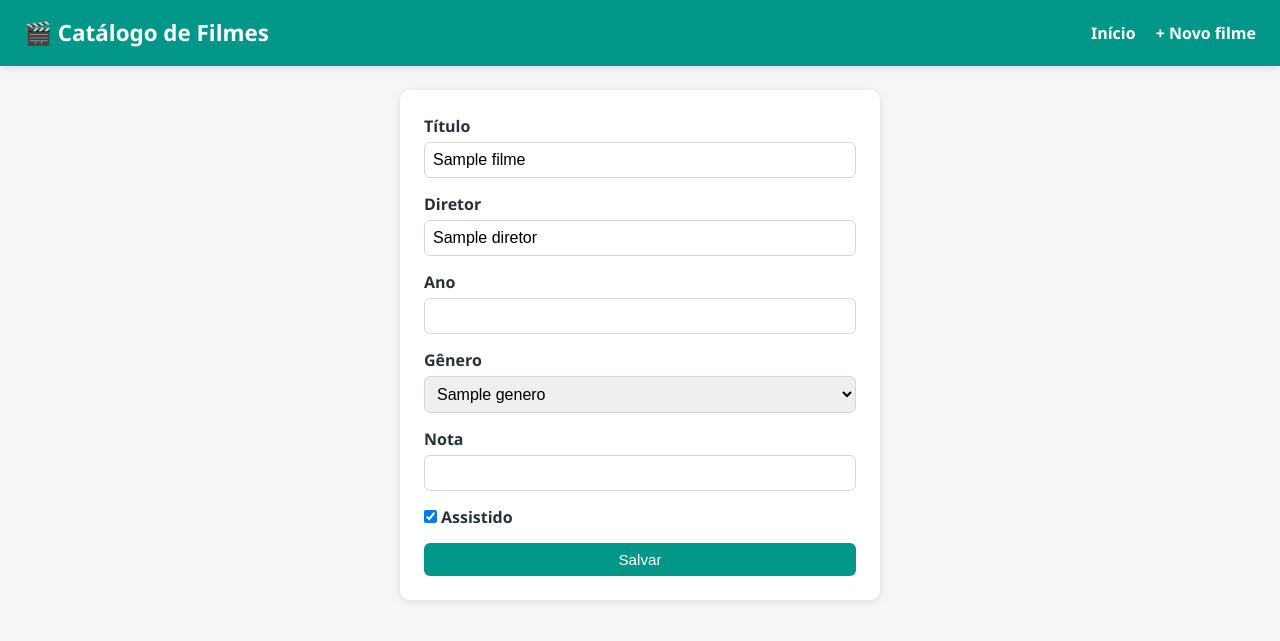
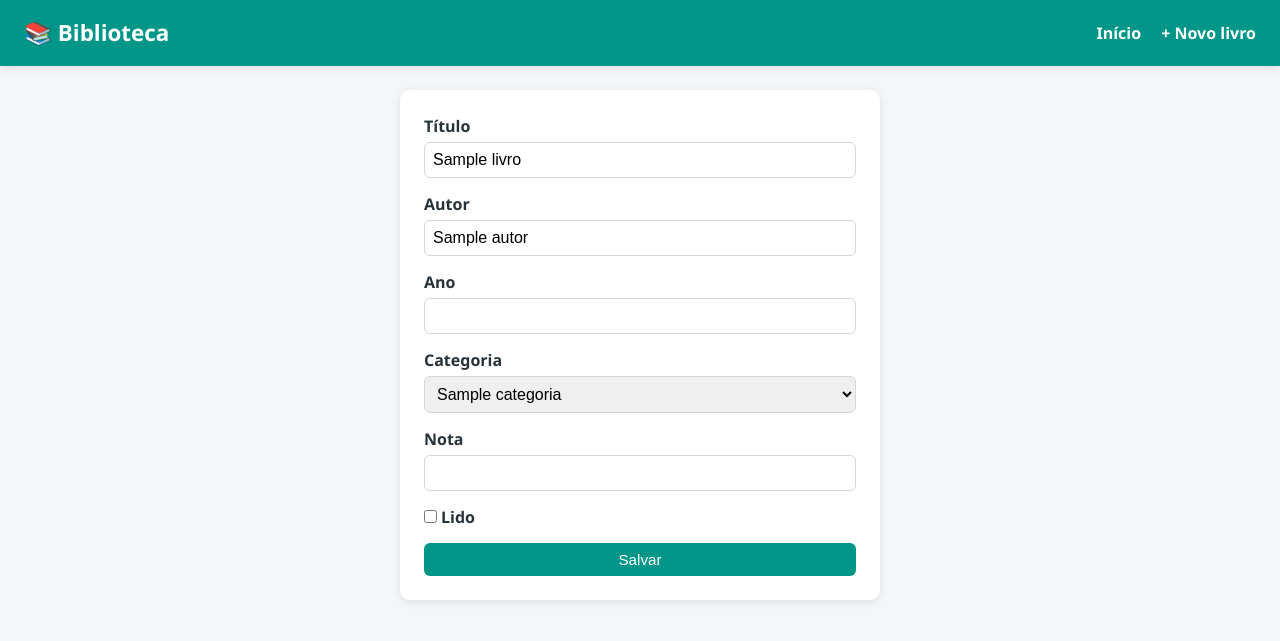
Before and after one commit to EmanuCarv/codespaces-blank, a FastAPI app: template templates/form.html in a window 1280 px wide. Shown: the top 641 px of the page. Run offline with FastAPI, Linux system fonts and the light colour scheme; the template is opened without the code that fills it: most values are stand-ins (such as "Sample title", 1, 10 or a date in 2020); parts of the project's set-up code (start-up, migrations or seed data) failed here and were passed over.

Commit message:
Trabalho Biblioteca: Estrutura Inicial

```diff
--- a/main.py
+++ b/main.py
@@ -1,4 +1,3 @@
-# main.py
 from contextlib import asynccontextmanager
 
 from fastapi import Depends, FastAPI, Form, Request
@@ -11,74 +10,145 @@ from sqlalchemy.orm import Session
 import models
 from database import Base, engine, get_session
 
+
 @asynccontextmanager
 async def lifespan(app: FastAPI):
-    Base.metadata.create_all(bind=engine)   # cria as tabelas no Supabase
+    Base.metadata.create_all(bind=engine)
     yield
 
+
 app = FastAPI(lifespan=lifespan)
-app.mount('/static', StaticFiles(directory='static'), name='static')
-templates = Jinja2Templates(directory='templates')
 
-@app.get('/')                               # raiz → redireciona para a lista
+app.mount("/static", StaticFiles(directory="static"), name="static")
+templates = Jinja2Templates(directory="templates")
+
+
+# Página inicial
+@app.get("/")
 def home():
-    return RedirectResponse(url='/filmes')
+    return RedirectResponse(url="/livros")
 
-# main.py (continuação)
-# READ — lista todos os filmes
-@app.get('/filmes')
+
+# LISTAR LIVROS
+@app.get("/livros")
 def listar(request: Request, session: Session = Depends(get_session)):
-    filmes = session.scalars(select(models.Filme)).all()
-    return templates.TemplateResponse(request, 'lista.html', {'filmes': filmes})
+    livros = session.scalars(select(models.Livro)).all()
 
-# CREATE — formulário vazio
-# main.py (trechos ajustados)
-@app.get('/filmes/novo')
+    return templates.TemplateResponse(
+        request,
+        "lista.html",
+        {"livros": livros},
+    )
+
+
+# FORMULÁRIO NOVO LIVRO
+@app.get("/livros/novo")
 def form_novo(request: Request, session: Session = Depends(get_session)):
-    generos = session.scalars(select(models.Genero)).all()
+    categorias = session.scalars(select(models.Categoria)).all()
+
     return templates.TemplateResponse(
-        request, 'form.html', {'filme': None, 'generos': generos})
+        request,
+        "form.html",
+        {
+            "livro": None,
+            "categorias": categorias,
+        },
+    )
 
-@app.post('/filmes')
+
+# CRIAR LIVRO
+@app.post("/livros")
 def criar(
-    titulo: str = Form(...), diretor: str = Form(...), ano: int = Form(...),
-    genero_id: int = Form(...),            # agora recebe o id do gênero
-    nota: float = Form(0), assistido: bool = Form(False),
+    titulo: str = Form(...),
+    autor: str = Form(...),
+    ano: int = Form(...),
+    categoria_id: int = Form(...),
+    nota: float = Form(0),
+    lido: bool = Form(False),
     session: Session = Depends(get_session),
 ):
-    filme = models.Filme(titulo=titulo, diretor=diretor, ano=ano,
-                         genero_id=genero_id, nota=nota, assistido=assistido)
-    session.add(filme); session.commit()
-    return RedirectResponse(url='/filmes', status_code=303)
+    livro = models.Livro(
+        titulo=titulo,
+        autor=autor,
+        ano=ano,
+        categoria_id=categoria_id,
+        nota=nota,
+        lido=lido,
+    )
 
-# main.py (continuação)
-# UPDATE — formulário preenchido
-@app.get('/filmes/{filme_id}/editar')
-def form_editar(filme_id: int, request: Request, session: Session = Depends(get_session)):
-    filme = session.get(models.Filme, filme_id)
-    generos = session.scalars(select(models.Genero)).all()   # lista p/ o <select>
-    return templates.TemplateResponse(
-        request, 'form.html', {'filme': filme, 'generos': generos})
+    session.add(livro)
+    session.commit()
 
-@app.post('/filmes/{filme_id}/editar')
-def atualizar(
-    filme_id: int,
-    titulo: str = Form(...), diretor: str = Form(...), ano: int = Form(...),
-    genero_id: int = Form(...),            # agora recebe o id do gênero
-    nota: float = Form(0), assistido: bool = Form(False),
+    return RedirectResponse(
+        url="/livros",
+        status_code=303,
+    )
+
+
+# FORMULÁRIO EDITAR
+@app.get("/livros/{livro_id}/editar")
+def form_editar(
+    livro_id: int,
+    request: Request,
     session: Session = Depends(get_session),
 ):
-    filme = session.get(models.Filme, filme_id)
-    filme.titulo, filme.diretor, filme.ano = titulo, diretor, ano
-    filme.genero_id, filme.nota, filme.assistido = genero_id, nota, assistido
-    session.commit()
-    return RedirectResponse(url='/filmes', status_code=303)
+    livro = session.get(models.Livro, livro_id)
+
+    categorias = session.scalars(
+        select(models.Categoria)
+    ).all()
+
+    return templates.TemplateResponse(
+        request,
+        "form.html",
+        {
+            "livro": livro,
+            "categorias": categorias,
+        },
+    )
 
 
-# DELETE — remove do banco
-@app.post('/filmes/{filme_id}/excluir')
-def excluir(filme_id: int, session: Session = Depends(get_session)):
-    filme = session.get(models.Filme, filme_id)
-    session.delete(filme)
+# ATUALIZAR
+@app.post("/livros/{livro_id}/editar")
+def atualizar(
+    livro_id: int,
+    titulo: str = Form(...),
+    autor: str = Form(...),
+    ano: int = Form(...),
+    categoria_id: int = Form(...),
+    nota: float = Form(0),
+    lido: bool = Form(False),
+    session: Session = Depends(get_session),
+):
+    livro = session.get(models.Livro, livro_id)
+
+    livro.titulo = titulo
+    livro.autor = autor
+    livro.ano = ano
+    livro.categoria_id = categoria_id
+    livro.nota = nota
+    livro.lido = lido
+
     session.commit()
-    return RedirectResponse(url='/filmes', status_code=303)
+
+    return RedirectResponse(
+        url="/livros",
+        status_code=303,
+    )
+
+
+# EXCLUIR
+@app.post("/livros/{livro_id}/excluir")
+def excluir(
+    livro_id: int,
+    session: Session = Depends(get_session),
+):
+    livro = session.get(models.Livro, livro_id)
+
+    session.delete(livro)
+    session.commit()
+
+    return RedirectResponse(
+        url="/livros",
+        status_code=303,
+    )
--- a/templates/base.html
+++ b/templates/base.html
@@ -1,22 +1,22 @@
-<!-- templates/base.html -->
 <!DOCTYPE html>
 <html lang="pt-br">
 <head>
   <meta charset="UTF-8">
   <meta name="viewport" content="width=device-width, initial-scale=1.0">
-  <title>{% block titulo %}Catálogo de Filmes{% endblock %}</title>
+  <title>{% block titulo %}Biblioteca{% endblock %}</title>
   <link rel="stylesheet" href="/static/style.css">
 </head>
 <body>
   <header class="topo">
-    <h1>🎬 Catálogo de Filmes</h1>
+    <h1>📚 Biblioteca</h1>
     <nav>
-      <a href="/filmes">Início</a>
-      <a href="/filmes/novo">+ Novo filme</a>
+      <a href="/livros">Início</a>
+      <a href="/livros/novo">+ Novo livro</a>
     </nav>
   </header>
+
   <main class="container">
-    {% block conteudo %}{% endblock %}   <!-- as outras páginas entram aqui -->
+    {% block conteudo %}{% endblock %}
   </main>
 </body>
 </html>
--- a/templates/form.html
+++ b/templates/form.html
@@ -1,35 +1,66 @@
-<!-- templates/form.html -->
 {% extends "base.html" %}
 
 {% block conteudo %}
 <form class="formulario" method="post"
-      action="{% if filme %}/filmes/{{ filme.id }}/editar{% else %}/filmes{% endif %}">
+      action="{% if livro %}/livros/{{ livro.id }}/editar{% else %}/livros{% endif %}">
+
   <label>Título
-    <input type="text" name="titulo" value="{{ filme.titulo if filme else '' }}" required>
+    <input
+      type="text"
+      name="titulo"
+      value="{{ livro.titulo if livro else '' }}"
+      required>
   </label>
-  <label>Diretor
-    <input type="text" name="diretor" value="{{ filme.diretor if filme else '' }}" required>
+
+  <label>Autor
+    <input
+      type="text"
+      name="autor"
+      value="{{ livro.autor if livro else '' }}"
+      required>
   </label>
+
   <label>Ano
-    <input type="number" name="ano" value="{{ filme.ano if filme else '' }}" required>
+    <input
+      type="number"
+      name="ano"
+      value="{{ livro.ano if livro else '' }}"
+      required>
   </label>
-  <label>Gênero
-    <select name="genero_id" required>
-        {% for g in generos %}
-        <option value="{{ g.id }}"
-        {% if filme and filme.genero_id == g.id %}selected{% endif %}>
-        {{ g.nome }}
-        </option>
-        {% endfor %}
+
+  <label>Categoria
+    <select name="categoria_id" required>
+      {% for c in categorias %}
+      <option
+        value="{{ c.id }}"
+        {% if livro and livro.categoria_id == c.id %}selected{% endif %}>
+        {{ c.nome }}
+      </option>
+      {% endfor %}
     </select>
-   </label>
+  </label>
+
   <label>Nota
-    <input type="number" step="0.1" name="nota" value="{{ filme.nota if filme else 0 }}">
+    <input
+      type="number"
+      step="0.1"
+      min="0"
+      max="10"
+      name="nota"
+      value="{{ livro.nota if livro else 0 }}">
   </label>
+
   <label class="checkbox">
-    <input type="checkbox" name="assistido" {% if filme and filme.assistido %}checked{% endif %}>
-    Assistido
+    <input
+      type="checkbox"
+      name="lido"
+      {% if livro and livro.lido %}checked{% endif %}>
+    Lido
   </label>
-  <button class="btn" type="submit">Salvar</button>
+
+  <button class="btn" type="submit">
+    Salvar
+  </button>
+
 </form>
 {% endblock %}
```
Also changed, not shown: models.py (+18 -10 lines), templates/lista.html (+28 -12 lines).
